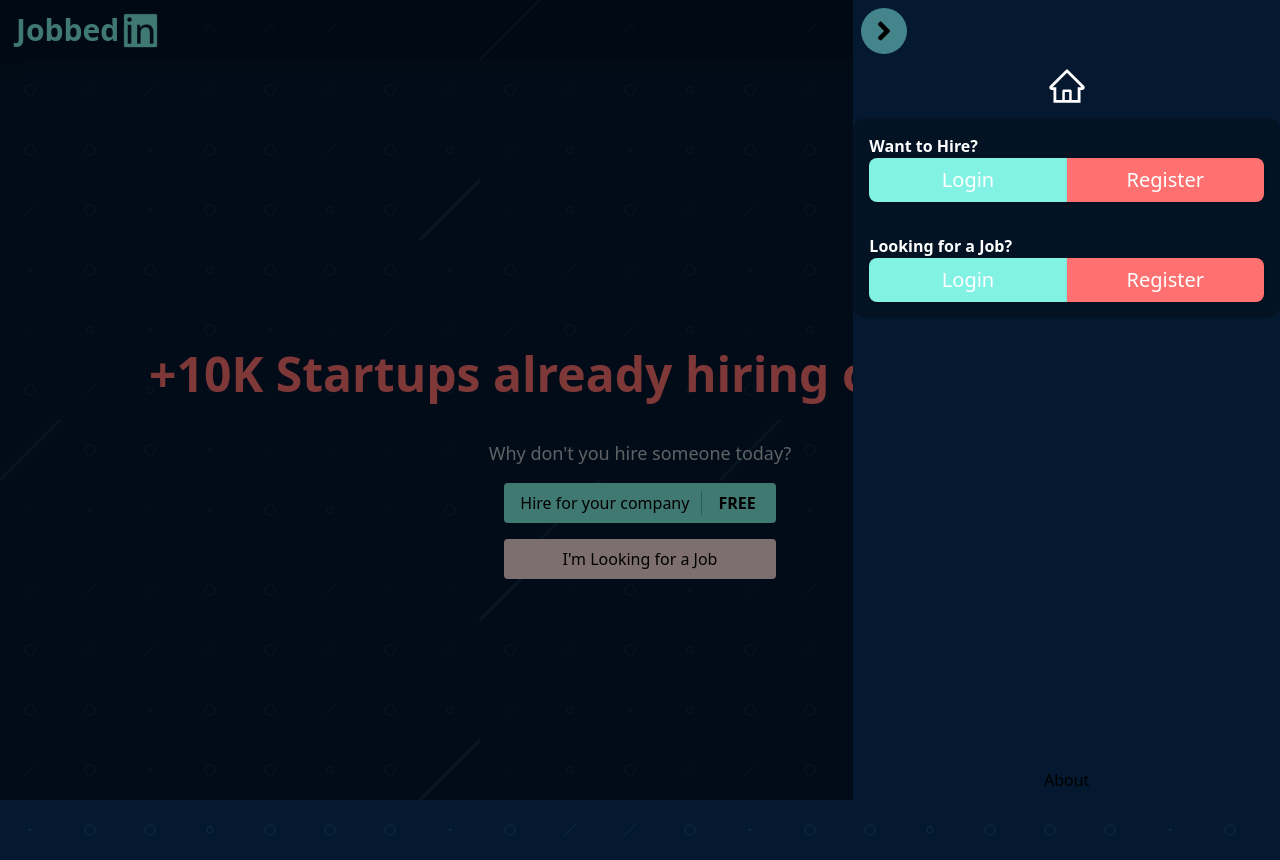
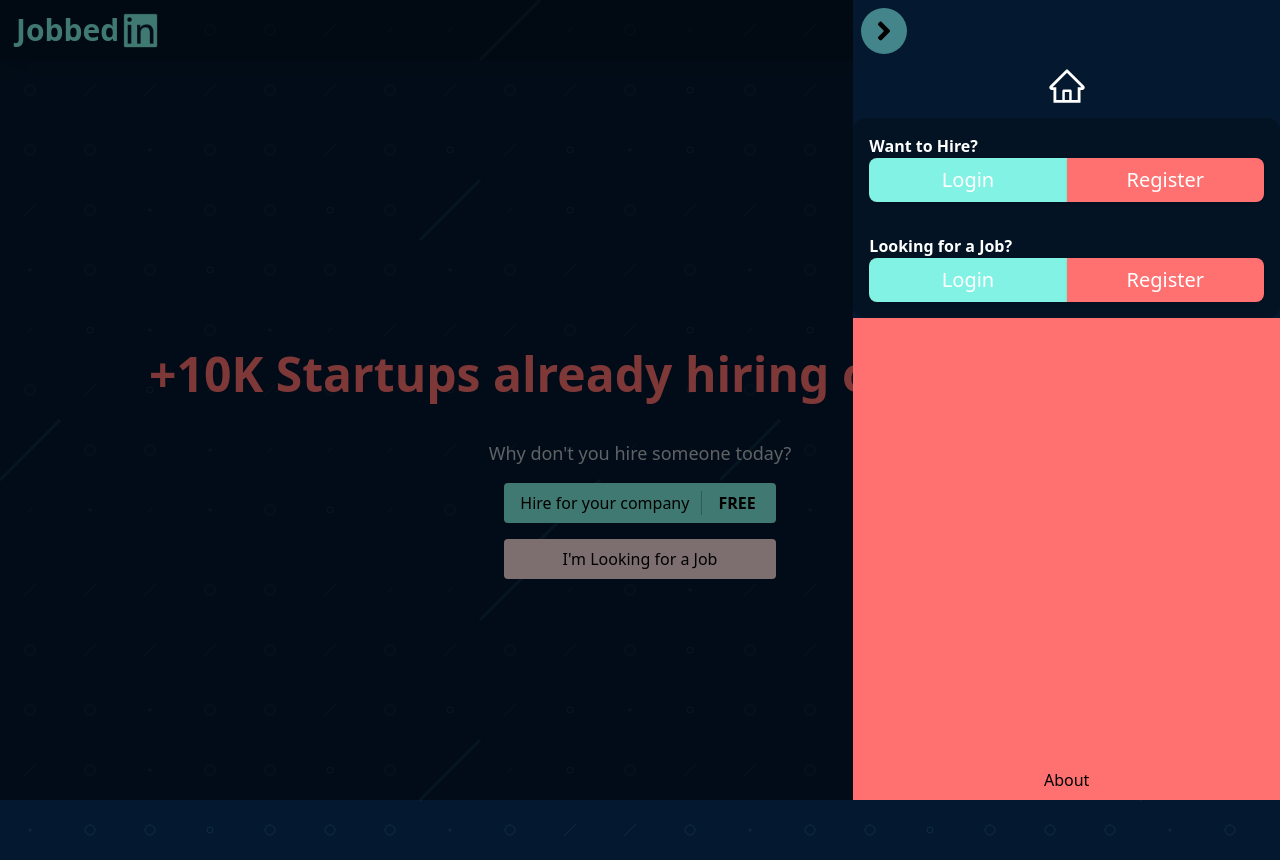
Before and after one commit to SciSaif/JobbedIn, a React (Create React App) app in the folder frontend/: page / in a window 1280 px wide. Both pictures are taken after a click on the element 1259 px from the left and 30 px from the top of the page. Built offline with nearby package versions, Linux system fonts and the light colour scheme.

Commit message:
drawer scroll problem

```diff
--- a/frontend/src/components/Drawer.jsx
+++ b/frontend/src/components/Drawer.jsx
@@ -32,7 +32,7 @@ function Drawer() {
     <div
       className={`${
         drawerState && "hidden"
-      } absolute top-0 right-0 w-screen h-screen bg-black/50 z-10`}
+      } absolute top-0 right-0 w-screen h-screen bg-black/50 z-10 overflow-y-scroll`}
     >
       {/* to click away the drawer  */}
       <div
@@ -129,6 +129,8 @@ function Drawer() {
           </>
         )}
 
+        <div className="w-full h-[800px] bg-accent"></div>
+
         <Link
           to="/about"
           className="absolute bottom-2 text-center w-full btn btn-ghost"
```
